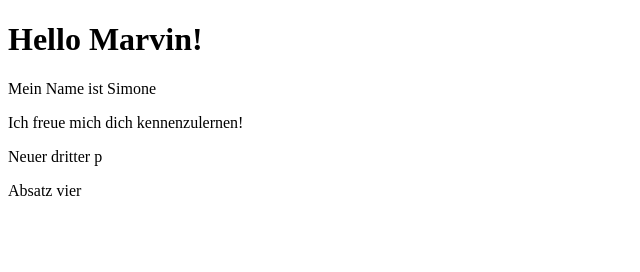
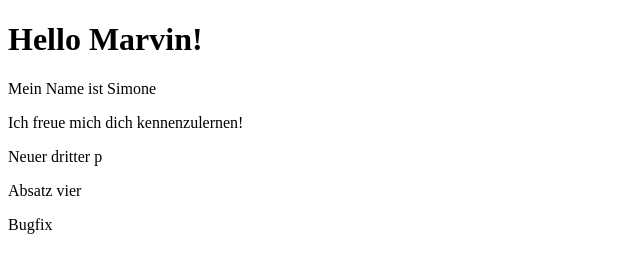
Before and after one commit to aignersimone/APM2024G1, a plain HTML site: page index.html in a window 1280 px wide. Shown: the full height of the page, 0-640 px from the left. Drawn offline with Linux system fonts and the light colour scheme.

Commit message:
Bugfix p

```diff
--- a/index.html
+++ b/index.html
@@ -10,5 +10,6 @@
     <p> Ich freue mich dich kennenzulernen!</p>
     <p> Neuer dritter p</p>
     <p> Absatz vier</p>
+    <p> Bugfix</p>
 </body>
 </html>
```
